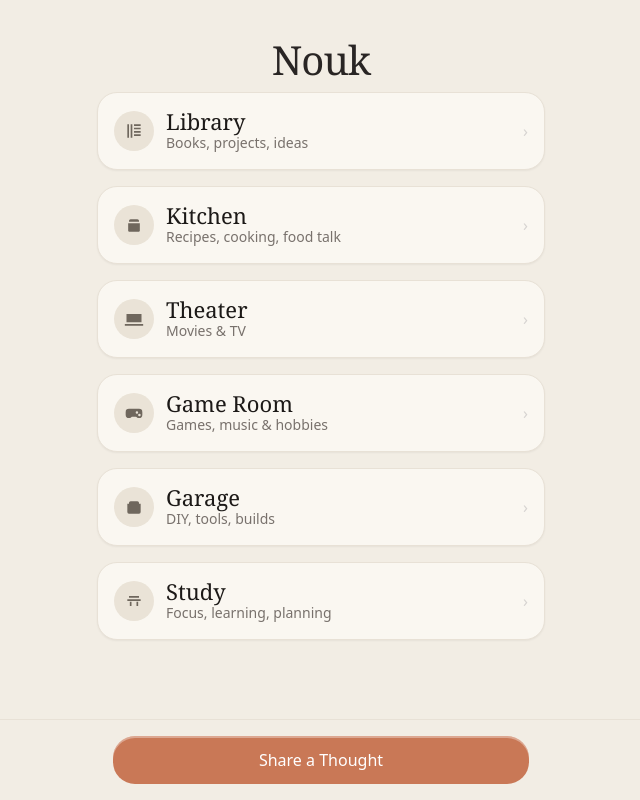
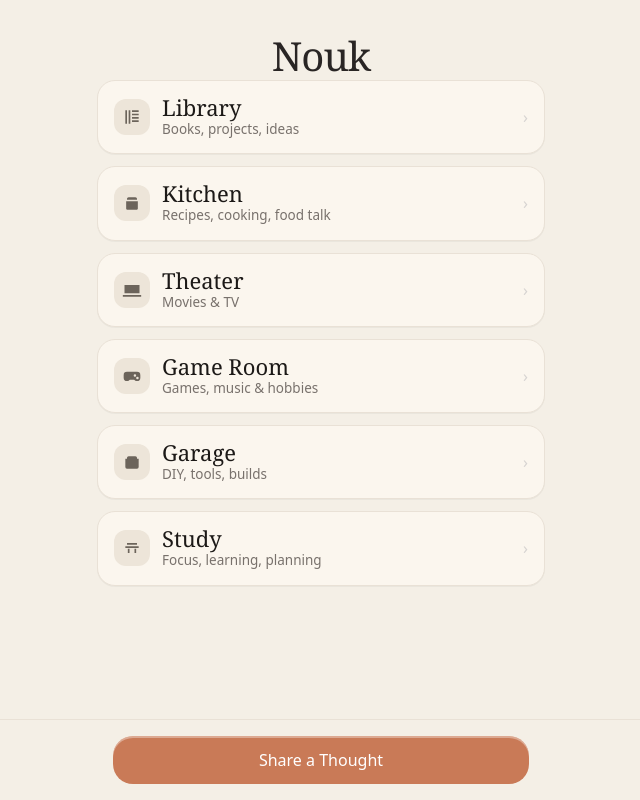
Before and after one commit to dus10-sudo/Nouk-V2, a Next.js app: page / in a window 1280 px wide. Shown: the whole page, without its empty margins (319-959 px from the left). Built offline with nearby package versions, Linux system fonts and the light colour scheme.

Commit message:
Update page.tsx

```diff
--- a/src/app/page.tsx
+++ b/src/app/page.tsx
@@ -3,7 +3,7 @@
 import Link from 'next/link';
 import React from 'react';
 
-/* --------- Monochrome inline icons (taupe) --------- */
+/* --------- Mono inline icons (don’t change) --------- */
 const glyph = (d: string) => (
   <svg viewBox="0 0 24 24" className="h-5 w-5" aria-hidden>
     <path fill="currentColor" d={d} />
@@ -19,7 +19,7 @@ const Icons = {
   desk: glyph('M4 10h16v2H4zm3 3h2v5H7zm8 0h2v5h-2zM6 6h12v2H6z'),
 };
 
-/* --------- Room data (order + labels like mock) --------- */
+/* --------- Rooms (order/labels like mock) --------- */
 const ROOMS = [
   { slug: 'library',    name: 'Library',    desc: 'Books, projects, ideas',       icon: Icons.library },
   { slug: 'kitchen',    name: 'Kitchen',    desc: 'Recipes, cooking, food talk',  icon: Icons.kitchen },
@@ -29,44 +29,47 @@ const ROOMS = [
   { slug: 'study',      name: 'Study',      desc: 'Focus, learning, planning',    icon: Icons.desk },
 ] as const;
 
-/* --------- Palette (numbers chosen to match the mock) --------- */
-const PAPER = '#F2EDE4';     // page background
-const CARD  = '#FAF7F1';     // card tint
-const EDGE  = '#E8E1D6';     // borders
-const CHIP  = '#EAE3D7';     // icon chip
-const TAUPE = '#6F675D';     // mono icon/text accent
-const CLAY  = '#C97856';     // CTA
+/* --------- Color tokens tuned to the mock --------- */
+/* (warmer parchment, lighter cards, softer chip, taupe icons, clay CTA) */
+const PAPER = '#F4EFE6';
+const CARD  = '#FBF6EE';
+const EDGE  = '#E9E1D6';
+const CHIP  = '#EDE5D9';
+const TAUPE = '#6C645B';
+const CLAY  = '#C97A57';
 
 export default function HomePage() {
   return (
     <main className="min-h-screen flex flex-col" style={{ backgroundColor: PAPER, color: '#1f2937' }}>
       {/* Header */}
-      <header className="pt-10 pb-3 text-center">
+      <header className="pt-9 pb-1 text-center">
         <h1 className="text-[40px] leading-none font-serif tracking-tight text-stone-800">Nouk</h1>
       </header>
 
       {/* Rooms */}
-      <section className="flex-1 px-4 pb-6">
-        <div className="mx-auto w-full max-w-md space-y-4">
+      <section className="flex-1 px-4 pb-4">
+        {/* tighter vertical rhythm: space-y-3, not 4 */}
+        <div className="mx-auto w-full max-w-md space-y-3">
           {ROOMS.map((r) => (
             <Link
               key={r.slug}
               href={`/room/${r.slug}`}
-              className="group block rounded-[20px] border shadow-sm transition-shadow"
+              /* slightly smaller radius, lighter shadow */
+              className="group block rounded-[18px] border shadow-[0_1px_0_rgba(0,0,0,0.04)] transition-shadow"
               style={{ backgroundColor: CARD, borderColor: EDGE }}
             >
-              <div className="flex items-center gap-3 px-4 py-4">
+              {/* tighter padding: py-3.5 not py-4; smaller chip 36px, softer radius */}
+              <div className="flex items-center gap-3 px-4 py-3.5">
                 <div
-                  className="flex h-10 w-10 items-center justify-center rounded-2xl text-[0px]"
+                  className="flex h-9 w-9 items-center justify-center rounded-xl"
                   style={{ backgroundColor: CHIP, color: TAUPE }}
                   aria-hidden
                 >
-                  <span className="text-[0]">{/* prevent baseline shift */}</span>
                   {r.icon}
                 </div>
                 <div className="min-w-0">
                   <div className="font-serif text-[22px] leading-6 text-stone-900">{r.name}</div>
-                  <div className="text-sm text-stone-500">{r.desc}</div>
+                  <div className="text-[13.5px] text-stone-500">{r.desc}</div>
                 </div>
                 <div className="ml-auto text-stone-300 group-hover:text-stone-400 select-none">›</div>
               </div>
@@ -75,7 +78,7 @@ export default function HomePage() {
         </div>
       </section>
 
-      {/* Bottom CTA */}
+      {/* Bottom CTA (height/rounded matches mock more closely) */}
       <footer
         className="sticky bottom-0 border-t"
         style={{ backgroundColor: PAPER, borderColor: EDGE }}
@@ -83,7 +86,7 @@ export default function HomePage() {
         <div className="mx-auto w-full max-w-md px-4 py-4">
           <Link
             href="/compose"
-            className="block w-full text-center font-medium text-white rounded-[22px] py-3 shadow-[inset_0_2px_0_rgba(255,255,255,0.35)] hover:brightness-95 transition"
+            className="block w-full text-center font-medium text-white rounded-[20px] py-3 shadow-[inset_0_2px_0_rgba(255,255,255,0.35)] hover:brightness-95 transition"
             style={{ backgroundColor: CLAY }}
           >
             Share a Thought
```
